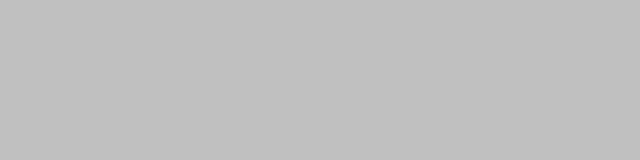
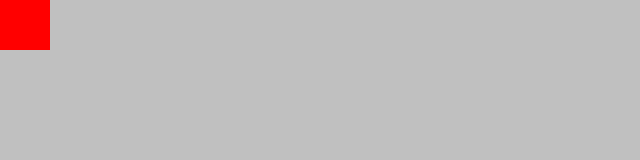
Before and after one commit to Jbristhuille/Alien-Attack-JS, a plain HTML site: page index.html in a window 1280 px wide. Shown: the whole page, without its empty margins (0-640 px from the left). Drawn offline with Linux system fonts and the light colour scheme.

Commit message:
Implement basic actor mechanism, create and spawn

```diff
--- a/index.html
+++ b/index.html
@@ -2,7 +2,7 @@
 * @Author                : Jbristhuille<jbristhuille@gmail.com>
 * @CreatedDate           : 2025-01-16 17:15:00
 * @LastEditors           : Jbristhuille<jbristhuille@gmail.com>
-* @LastEditDate          : 2025-01-16 17:23:53
+* @LastEditDate          : 2025-01-16 17:28:47
 -->
 
 <!DOCTYPE html>
@@ -16,5 +16,8 @@
   </head>
   <body>
     <div id="game"></div>
+
+    <script src="./src/actors.js"></script>
+    <script src="./src/index.js"></script>
   </body>
 </html>
--- /dev/null
+++ b/src/actors.js
@@ -0,0 +1,34 @@
+/******************************************************************************
+ * @Author                : Jbristhuille<jbristhuille@gmail.com>              *
+ * @CreatedDate           : 2025-01-16 17:27:01                               *
+ * @LastEditors           : Jbristhuille<jbristhuille@gmail.com>              *
+ * @LastEditDate          : 2025-01-16 17:42:29                               *
+ *****************************************************************************/
+
+class Actor {
+  constructor(options) {
+    this.elem = null;
+    this.options = options;
+  }
+
+  applyOptions() {
+    this.elem.style.position = "absolute";
+    this.elem.style.width = `${this.options.width || 0}px`;
+    this.elem.style.height = `${this.options.height || 0}px`;
+    this.elem.style.background = this.options.color;
+  }
+
+  setPosition(coord) {
+    this.elem.style.left = `${coord[0]}px`;
+    this.elem.style.top = `${coord[1]}px`;
+  }
+
+  spawn(game, coord) {
+    this.elem = document.createElement("div");
+
+    this.applyOptions();
+    this.setPosition(coord);
+
+    game.append(this.elem);
+  }
+}
--- a/src/index.css
+++ b/src/index.css
@@ -2,7 +2,7 @@
  * @Author                : Jbristhuille<jbristhuille@gmail.com>              *
  * @CreatedDate           : 2025-01-16 17:17:31                               *
  * @LastEditors           : Jbristhuille<jbristhuille@gmail.com>              *
- * @LastEditDate          : 2025-01-16 17:24:04                               *
+ * @LastEditDate          : 2025-01-16 17:36:01                               *
  *****************************************************************************/
 
 * {
@@ -14,4 +14,5 @@
   width: 100vw;
   height: 100vh;
   background-color: silver;
+  position: relative;
 }
--- a/src/index.js
+++ b/src/index.js
@@ -2,5 +2,19 @@
  * @Author                : Jbristhuille<jbristhuille@gmail.com>              *
  * @CreatedDate           : 2025-01-16 17:17:21                               *
  * @LastEditors           : Jbristhuille<jbristhuille@gmail.com>              *
- * @LastEditDate          : 2025-01-16 17:17:21                               *
+ * @LastEditDate          : 2025-01-16 17:40:21                               *
  *****************************************************************************/
+
+const game = document.querySelector("#game");
+
+if (game) {
+  const player = new Actor({
+    width: 50,
+    height: 50,
+    color: "red"
+  });
+
+  player.spawn(game, [0, 0]);
+} else {
+  console.error("Game zone not instanciate...");
+}
```
